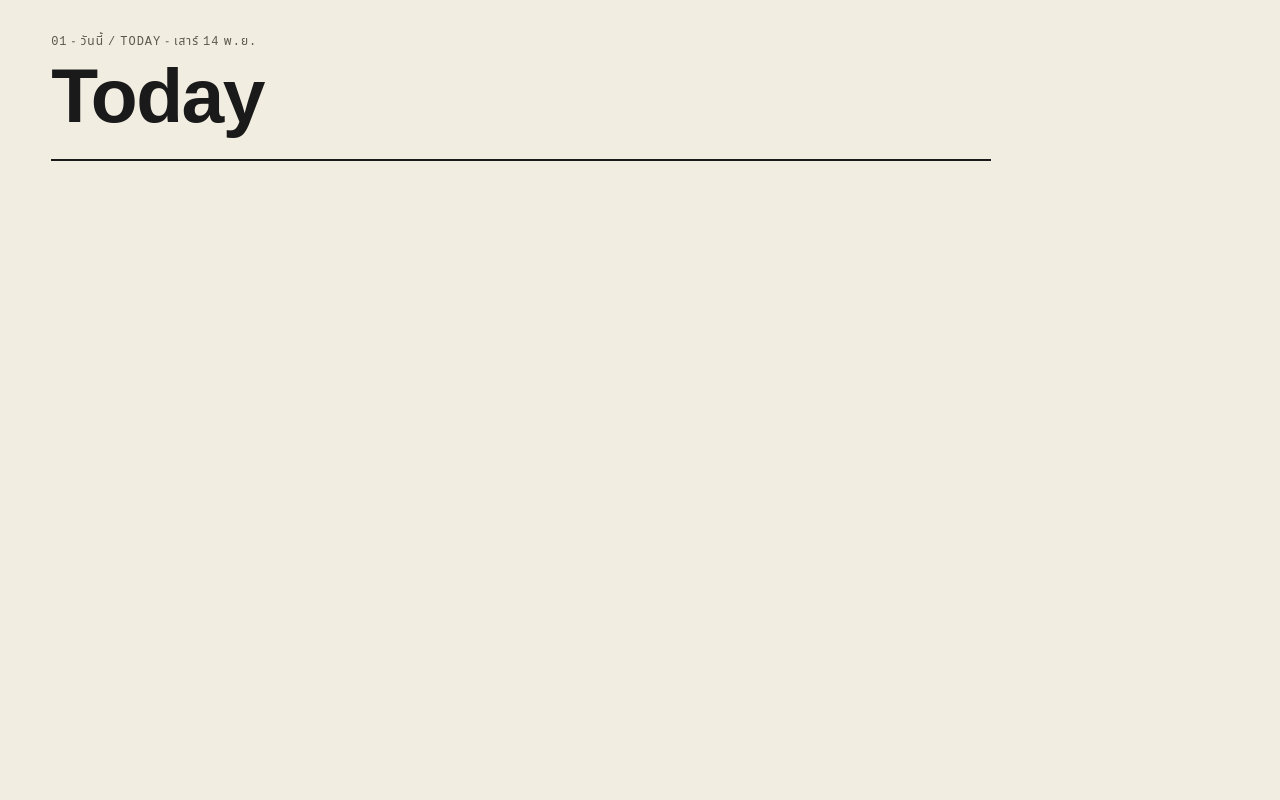
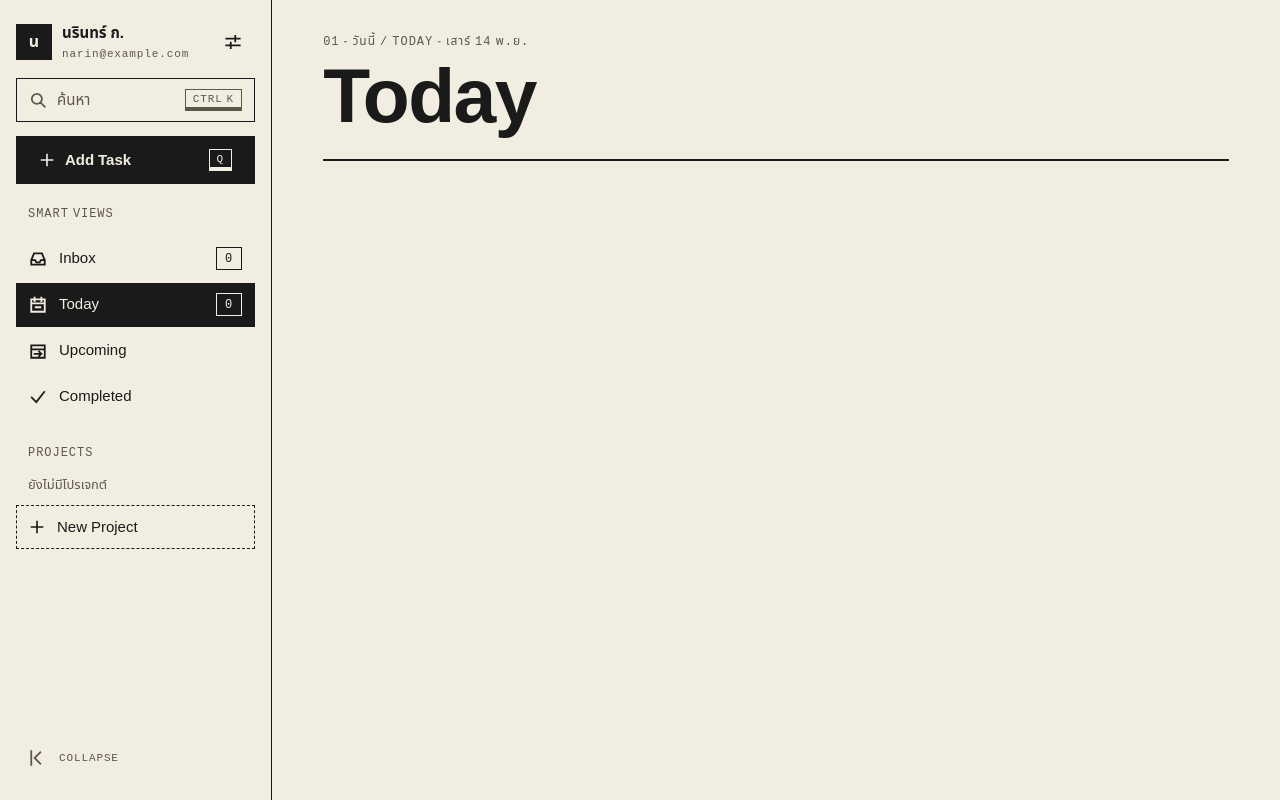
Before and after one commit to theerakarnm/todo-list-demo, a React app: page /app/today in a window 1280 px wide. Built offline with nearby package versions, Linux system fonts and the light colour scheme; a web font is replaced by a local one.

Commit message:
feat(shell): desktop sidebar from the Today mockup
- AppShell layout with the 272px sidebar: user block (initial avatar,
  name, email) + Settings, Search (Ctrl K), Add Task (Q), smart views
  with count badges, Projects with an empty state and New Project,
  Collapse at the bottom; sizes, rules and hover/active states match
  the mockup pixel for pixel at 1440px
- collapsed icon rail (76px) remembered in localStorage
- useShortcut matches the physical key (works on the Thai layout) and
  skips plain keys while typing; Ctrl/Cmd+K and Q open placeholder
  dialogs built on a native modal <dialog>
- body line-height back to normal like the mockups (preflight sets 1.5)

Co-Authored-By: Claude Opus 5.5 <noreply@anthropic.com>

```diff
--- /dev/null
+++ b/src/client/components/Dialog.tsx
@@ -0,0 +1,39 @@
+import { type ReactNode, useEffect, useRef } from "react";
+
+type DialogProps = {
+  label: string;
+  /** Called after the dialog closed: Esc, a click on the backdrop or a <form method="dialog"> button. */
+  onClose: () => void;
+  className: string;
+  children: ReactNode;
+};
+
+/**
+ * Modal built on the native <dialog>: the browser traps focus, makes the page
+ * behind it inert, closes it on Esc and gives focus back when it closes.
+ * Render it only while it should be open.
+ */
+export function Dialog({ label, onClose, className, children }: DialogProps) {
+  const dialogRef = useRef<HTMLDialogElement>(null);
+
+  useEffect(() => {
+    const dialog = dialogRef.current;
+    if (dialog && !dialog.open) dialog.showModal();
+  }, []);
+
+  return (
+    <dialog
+      ref={dialogRef}
+      aria-label={label}
+      aria-modal="true"
+      className={className}
+      onClose={onClose}
+      onClick={(event) => {
+        // The dialog element itself is only hit through its backdrop; content sits in a child.
+        if (event.target === event.currentTarget) event.currentTarget.close();
+      }}
+    >
+      {children}
+    </dialog>
+  );
+}
--- /dev/null
+++ b/src/client/components/Icon.tsx
@@ -0,0 +1,35 @@
+// Line icons from the mockups: 16x16 grid, 1.6 stroke, square ends.
+const ICON_PATHS = {
+  settings: "M2 5 H14 M2 11 H14 M10 2.5 V7.5 M6 8.5 V13.5",
+  search: "M7 2.5 A4.5 4.5 0 1 0 7 11.5 A4.5 4.5 0 1 0 7 2.5 M10.5 10.5 L14 14",
+  plus: "M8 2.5 V13.5 M2.5 8 H13.5",
+  inbox: "M2 9 L4.5 3 H11.5 L14 9 V13 H2 Z M2 9 H5.5 L6.5 11 H9.5 L10.5 9 H14",
+  today: "M2 3 H14 V14 H2 Z M2 6.5 H14 M5 1.5 V4.5 M11 1.5 V4.5 M6 10 H10",
+  upcoming: "M2 3 H14 V14 H2 Z M2 6.5 H14 M5 10.5 H11 M9 8.5 L11 10.5 L9 12.5",
+  completed: "M2.5 8.5 L6.5 12.5 L13.5 3.5",
+  collapse: "M10 3 L5 8 L10 13 M2 2 V14",
+  expand: "M6 3 L11 8 L6 13 M14 2 V14",
+  menu: "M2 4 H14 M2 8 H14 M2 12 H14",
+  close: "M3 3 L13 13 M13 3 L3 13",
+} as const;
+
+export type IconName = keyof typeof ICON_PATHS;
+
+export function Icon({ name, size = 18 }: { name: IconName; size?: number }) {
+  return (
+    <svg
+      width={size}
+      height={size}
+      viewBox="0 0 16 16"
+      fill="none"
+      stroke="currentColor"
+      strokeWidth="1.6"
+      strokeLinecap="square"
+      strokeLinejoin="miter"
+      aria-hidden="true"
+      className="flex-none"
+    >
+      <path d={ICON_PATHS[name]} />
+    </svg>
+  );
+}
--- a/src/client/routes.tsx
+++ b/src/client/routes.tsx
@@ -6,7 +6,12 @@ function lazyPage(load: () => Promise<{ default: ComponentType }>) {
   return async () => ({ Component: (await load()).default });
 }
 
-export const routes: RouteObject[] = [
+// Shown while the first screen's chunk loads: just the page background.
+function BlankPage() {
+  return null;
+}
+
+const screens: RouteObject[] = [
   { path: "/", lazy: lazyPage(() => import("./pages/LandingPage")) },
   { path: "/login", lazy: lazyPage(() => import("./pages/LoginPage")) },
   { path: "/signup", lazy: lazyPage(() => import("./pages/SignupPage")) },
@@ -30,3 +35,5 @@ export const routes: RouteObject[] = [
   },
   { path: "*", lazy: lazyPage(() => import("./pages/NotFoundPage")) },
 ];
+
+export const routes: RouteObject[] = [{ HydrateFallback: BlankPage, children: screens }];
--- a/src/client/shell/AppShell.tsx
+++ b/src/client/shell/AppShell.tsx
@@ -1,10 +1,31 @@
+import { useCallback, useState } from "react";
+import { useTranslation } from "react-i18next";
 import { Outlet } from "react-router";
+import { DesktopSidebar } from "./DesktopSidebar";
+import { PlaceholderDialog } from "./PlaceholderDialog";
+import { useShortcut } from "./use-shortcut";
 
-/** Layout of the signed-in screens. The sidebar and mobile bars come next. */
+type OpenDialog = "search" | "quickAdd" | null;
+
+/** Layout of every signed-in screen: sidebar on desktop, the page on the right. */
 export default function AppShell() {
+  const { t } = useTranslation();
+  const [openDialog, setOpenDialog] = useState<OpenDialog>(null);
+
+  const openSearch = useCallback(() => setOpenDialog("search"), []);
+  const openQuickAdd = useCallback(() => setOpenDialog("quickAdd"), []);
+  const closeDialog = useCallback(() => setOpenDialog(null), []);
+
+  useShortcut({ code: "KeyK", withModifier: true }, openSearch);
+  useShortcut({ code: "KeyQ" }, openQuickAdd);
+
   return (
-    <div className="min-h-dvh bg-bg text-fg">
+    <div className="flex min-h-dvh bg-bg text-fg">
+      <DesktopSidebar onOpenSearch={openSearch} onOpenQuickAdd={openQuickAdd} />
       <Outlet />
+
+      {openDialog === "search" && <PlaceholderDialog title={t("nav.search")} onClose={closeDialog} />}
+      {openDialog === "quickAdd" && <PlaceholderDialog title={t("nav.addTask")} onClose={closeDialog} />}
     </div>
   );
 }
--- /dev/null
+++ b/src/client/shell/DesktopSidebar.tsx
@@ -0,0 +1,39 @@
+import { useTranslation } from "react-i18next";
+import { Icon } from "../components/Icon";
+import { SidebarContent } from "./SidebarContent";
+import { useSidebarCollapsed } from "./use-sidebar-collapsed";
+
+type DesktopSidebarProps = {
+  onOpenSearch: () => void;
+  onOpenQuickAdd: () => void;
+};
+
+/** Left sidebar from the Today mockup (272px), or a 76px icon rail when collapsed. Desktop only. */
+export function DesktopSidebar({ onOpenSearch, onOpenQuickAdd }: DesktopSidebarProps) {
+  const { t } = useTranslation();
+  const { collapsed, toggleCollapsed } = useSidebarCollapsed();
+
+  return (
+    <aside
+      aria-label={t("nav.sidebar")}
+      data-collapsed={collapsed}
+      className={`sticky top-0 hidden h-dvh flex-none flex-col gap-3.5 overflow-y-auto border-r-[1.5px] border-rule px-4 py-5 lg:flex ${
+        collapsed ? "w-[76px]" : "w-[272px]"
+      }`}
+    >
+      <SidebarContent collapsed={collapsed} onOpenSearch={onOpenSearch} onOpenQuickAdd={onOpenQuickAdd} />
+      <button
+        type="button"
+        className={`nav-item mt-auto text-fg-muted hover:text-fg ${collapsed ? "justify-center px-0" : ""}`}
+        aria-expanded={!collapsed}
+        title={collapsed ? t("nav.expand") : undefined}
+        onClick={toggleCollapsed}
+      >
+        <Icon name={collapsed ? "expand" : "collapse"} />
+        <span className={collapsed ? "sr-only" : "mono text-[11px]"}>
+          {collapsed ? t("nav.expand") : t("nav.collapse")}
+        </span>
+      </button>
+    </aside>
+  );
+}
--- /dev/null
+++ b/src/client/shell/PlaceholderDialog.tsx
@@ -0,0 +1,30 @@
+import { useTranslation } from "react-i18next";
+import { Dialog } from "../components/Dialog";
+
+type PlaceholderDialogProps = {
+  title: string;
+  onClose: () => void;
+};
+
+/** Stand-in for Search and Quick Add until their lanes build them. */
+export function PlaceholderDialog({ title, onClose }: PlaceholderDialogProps) {
+  const { t } = useTranslation();
+
+  return (
+    <Dialog
+      label={title}
+      onClose={onClose}
+      className="mx-auto mt-[15vh] w-[min(640px,calc(100vw-32px))] border-[1.5px] border-rule bg-bg p-0 text-fg backdrop:bg-overlay"
+    >
+      <div className="flex flex-col gap-3 p-6">
+        <h2 className="m-0 text-2xl font-extrabold">{title}</h2>
+        <p className="muted m-0">{t("pages.comingSoon")}</p>
+        <form method="dialog">
+          <button type="submit" className="btn btn-outline mt-2 min-h-11 px-3.5 text-sm">
+            {t("dialogs.close")}
+          </button>
+        </form>
+      </div>
+    </Dialog>
+  );
+}
--- /dev/null
+++ b/src/client/shell/ProjectsNav.tsx
@@ -0,0 +1,53 @@
+import { useTranslation } from "react-i18next";
+import { NavLink } from "react-router";
+import { PROJECT_COLOR_HEX, type ProjectColor } from "../../shared/constants";
+import { Icon } from "../components/Icon";
+
+export type SidebarProject = {
+  id: string;
+  name: string;
+  color: ProjectColor;
+  openTaskCount: number;
+};
+
+type ProjectsNavProps = {
+  projects: SidebarProject[];
+  collapsed: boolean;
+};
+
+export function ProjectsNav({ projects, collapsed }: ProjectsNavProps) {
+  const { t } = useTranslation();
+  const itemClass = collapsed ? "nav-item justify-center px-0" : "nav-item";
+
+  return (
+    <>
+      <div className={collapsed ? "sr-only" : "mono section-label mt-2.5"}>{t("nav.projects")}</div>
+      <nav aria-label={t("nav.projects")} className="flex flex-col gap-0.5">
+        {projects.length === 0 && (
+          <p className={collapsed ? "sr-only" : "muted m-0 px-3 text-[13px]"}>{t("nav.noProjects")}</p>
+        )}
+        {projects.map((project) => (
+          <NavLink
+            key={project.id}
+            to={`/app/projects/${project.id}`}
+            className={itemClass}
+            title={collapsed ? project.name : undefined}
+          >
+            <i className="swatch" style={{ background: PROJECT_COLOR_HEX[project.color] }} />
+            <span className={collapsed ? "sr-only" : "min-w-0 flex-1 truncate"}>{project.name}</span>
+            {!collapsed && <span className="mono ml-auto text-xs">{project.openTaskCount}</span>}
+          </NavLink>
+        ))}
+        {/* Lane 2 opens the create-project form from here. */}
+        <button
+          type="button"
+          className={`${itemClass} mt-2 border-dashed border-fg`}
+          title={collapsed ? t("nav.newProject") : undefined}
+        >
+          <Icon name="plus" size={16} />
+          <span className={collapsed ? "sr-only" : undefined}>{t("nav.newProject")}</span>
+        </button>
+      </nav>
+    </>
+  );
+}
--- /dev/null
+++ b/src/client/shell/SidebarContent.tsx
@@ -0,0 +1,57 @@
+import { useTranslation } from "react-i18next";
+import { Icon } from "../components/Icon";
+import { ProjectsNav, type SidebarProject } from "./ProjectsNav";
+import { SidebarUser } from "./SidebarUser";
+import { SmartViewsNav } from "./SmartViewsNav";
+
+type SidebarContentProps = {
+  collapsed?: boolean;
+  onOpenSearch: () => void;
+  onOpenQuickAdd: () => void;
+};
+
+// Lane 2 replaces this with the projects query.
+const NO_PROJECTS: SidebarProject[] = [];
+
+/** Everything in the sidebar column; shared by the desktop sidebar and the mobile drawer. */
+export function SidebarContent({ collapsed = false, onOpenSearch, onOpenQuickAdd }: SidebarContentProps) {
+  const { t } = useTranslation();
+
+  return (
+    <>
+      <SidebarUser collapsed={collapsed} />
+      <button
+        type="button"
+        className={collapsed ? "search-row justify-center px-0" : "search-row"}
+        aria-keyshortcuts="Control+K Meta+K"
+        title={collapsed ? t("nav.search") : undefined}
+        onClick={onOpenSearch}
+      >
+        <Icon name="search" />
+        <span className={collapsed ? "sr-only" : undefined}>{t("nav.search")}</span>
+        {!collapsed && (
+          <span className="kbd ml-auto" aria-hidden="true">
+            {t("nav.searchShortcut")}
+          </span>
+        )}
+      </button>
+      <button
+        type="button"
+        className={collapsed ? "btn px-0" : "btn justify-start"}
+        aria-keyshortcuts="Q"
+        title={collapsed ? t("nav.addTask") : undefined}
+        onClick={onOpenQuickAdd}
+      >
+        <Icon name="plus" size={16} />
+        <span className={collapsed ? "sr-only" : undefined}>{t("nav.addTask")}</span>
+        {!collapsed && (
+          <span className="kbd ml-auto" aria-hidden="true">
+            {t("nav.addTaskShortcut")}
+          </span>
+        )}
+      </button>
+      <SmartViewsNav collapsed={collapsed} />
+      <ProjectsNav projects={NO_PROJECTS} collapsed={collapsed} />
+    </>
+  );
+}
--- /dev/null
+++ b/src/client/shell/SidebarUser.tsx
@@ -0,0 +1,28 @@
+import { useTranslation } from "react-i18next";
+import { Link } from "react-router";
+import { Icon } from "../components/Icon";
+import { PLACEHOLDER_USER } from "./placeholder-user";
+
+/** Avatar, name and email, plus the Settings button (top of the sidebar). */
+export function SidebarUser({ collapsed }: { collapsed: boolean }) {
+  const { t } = useTranslation();
+  const { name, email } = PLACEHOLDER_USER;
+  const initial = [...name][0];
+
+  return (
+    <div className={collapsed ? "flex flex-col items-center gap-2.5" : "flex items-center gap-2.5"}>
+      <div className="flex min-w-0 flex-1 items-center gap-2.5">
+        <span className="avatar" aria-hidden="true">
+          {initial}
+        </span>
+        <span className={collapsed ? "sr-only" : "min-w-0"}>
+          <span className="block truncate text-[15px] font-bold">{name}</span>
+          <span className="mono muted block truncate text-[11px] normal-case">{email}</span>
+        </span>
+      </div>
+      <Link to="/app/settings" className="icon-button" aria-label={t("nav.settings")}>
+        <Icon name="settings" />
+      </Link>
+    </div>
+  );
+}
--- /dev/null
+++ b/src/client/shell/SmartViewsNav.tsx
@@ -0,0 +1,42 @@
+import { useTranslation } from "react-i18next";
+import { NavLink } from "react-router";
+import { Icon, type IconName } from "../components/Icon";
+
+type SmartView = {
+  path: string;
+  icon: IconName;
+  labelKey: "nav.inbox" | "nav.today" | "nav.upcoming" | "nav.completed";
+  count?: number;
+};
+
+// Counts are placeholders until lane 2 loads tasks.
+const SMART_VIEWS: SmartView[] = [
+  { path: "/app/inbox", icon: "inbox", labelKey: "nav.inbox", count: 0 },
+  { path: "/app/today", icon: "today", labelKey: "nav.today", count: 0 },
+  { path: "/app/upcoming", icon: "upcoming", labelKey: "nav.upcoming" },
+  { path: "/app/logbook", icon: "completed", labelKey: "nav.completed" },
+];
+
+export function SmartViewsNav({ collapsed }: { collapsed: boolean }) {
+  const { t } = useTranslation();
+
+  return (
+    <>
+      <div className={collapsed ? "sr-only" : "mono section-label"}>{t("nav.smartViews")}</div>
+      <nav aria-label={t("nav.smartViews")} className="flex flex-col gap-0.5">
+        {SMART_VIEWS.map(({ path, icon, labelKey, count }) => (
+          <NavLink
+            key={path}
+            to={path}
+            className={collapsed ? "nav-item justify-center px-0" : "nav-item"}
+            title={collapsed ? t(labelKey) : undefined}
+          >
+            <Icon name={icon} />
+            <span className={collapsed ? "sr-only" : undefined}>{t(labelKey)}</span>
+            {count !== undefined && !collapsed && <span className="mono count-badge ml-auto">{count}</span>}
+          </NavLink>
+        ))}
+      </nav>
+    </>
+  );
+}
--- /dev/null
+++ b/src/client/shell/placeholder-user.ts
@@ -0,0 +1,5 @@
+/** Shown in the sidebar until lane 1 adds sign-in (sample data from the Settings mockup). */
+export const PLACEHOLDER_USER = {
+  name: "นรินทร์ ก.",
+  email: "narin@example.com",
+};
--- /dev/null
+++ b/src/client/shell/use-shortcut.ts
@@ -0,0 +1,32 @@
+import { useEffect } from "react";
+
+type Shortcut = {
+  /** Physical key (KeyboardEvent.code), so it also works with the Thai keyboard layout. */
+  code: string;
+  /** Needs Ctrl (Windows/Linux) or Cmd (Mac). */
+  withModifier?: boolean;
+};
+
+function isTyping(target: EventTarget | null) {
+  return (
+    target instanceof HTMLElement &&
+    (target.isContentEditable || ["INPUT", "TEXTAREA", "SELECT"].includes(target.tagName))
+  );
+}
+
+/** Global keyboard shortcut, e.g. Ctrl/Cmd+K for Search and Q for Quick Add. */
+export function useShortcut({ code, withModifier = false }: Shortcut, onPress: () => void) {
+  useEffect(() => {
+    function handleKeyDown(event: KeyboardEvent) {
+      const modifierHeld = event.ctrlKey || event.metaKey;
+      if (event.code !== code || modifierHeld !== withModifier || event.altKey) return;
+      if (!withModifier && isTyping(event.target)) return;
+
+      event.preventDefault();
+      onPress();
+    }
+
+    window.addEventListener("keydown", handleKeyDown);
+    return () => window.removeEventListener("keydown", handleKeyDown);
+  }, [code, withModifier, onPress]);
+}
--- /dev/null
+++ b/src/client/shell/use-sidebar-collapsed.ts
@@ -0,0 +1,23 @@
+import { useState } from "react";
+
+const STORAGE_KEY = "jotlist-sidebar-collapsed";
+
+function readCollapsed() {
+  try {
+    return localStorage.getItem(STORAGE_KEY) === "true";
+  } catch {
+    return false;
+  }
+}
+
+/** Desktop sidebar collapsed to an icon rail; remembered on this device. */
+export function useSidebarCollapsed() {
+  const [collapsed, setCollapsed] = useState(readCollapsed);
+
+  function toggleCollapsed() {
+    localStorage.setItem(STORAGE_KEY, String(!collapsed));
+    setCollapsed(!collapsed);
+  }
+
+  return { collapsed, toggleCollapsed };
+}
--- a/src/client/styles/app.css
+++ b/src/client/styles/app.css
@@ -55,6 +55,8 @@
     background: var(--bg);
     color: var(--fg);
     font-family: var(--font-body);
+    /* The mockups keep the browser default line height (Tailwind's preflight sets 1.5). */
+    line-height: normal;
   }
 
   ::selection {
```
Also changed, not shown: src/client/shell/AppShell.test.tsx (added, +88 -0 lines), src/client/shell/ProjectsNav.test.tsx (added, +21 -0 lines), src/client/shell/use-shortcut.test.tsx (added, +59 -0 lines), src/client/test/setup.ts (+17 -0 lines).
